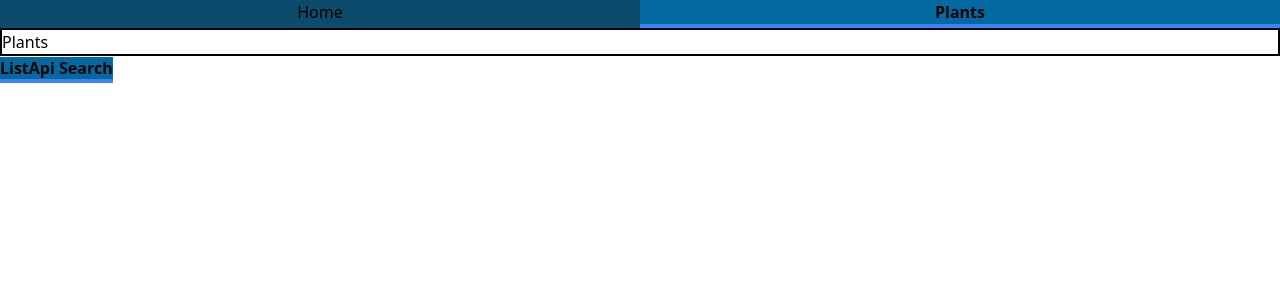
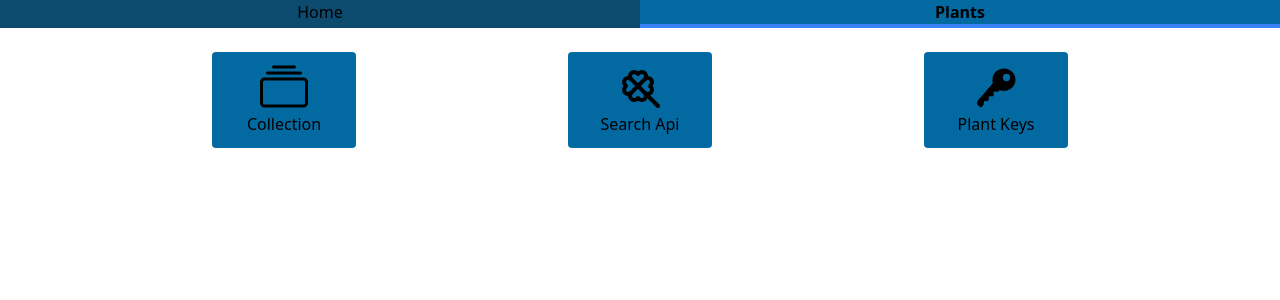
Before and after one commit to B-Musick/rooted-in-nature-web, a React (Vite) app: page /plants in a window 1280 px wide. Shown: the top 300 px of the page. Built offline with nearby package versions, Linux system fonts and the light colour scheme; no server answers.

Commit message:
Added plant page buttons component

```diff
--- /dev/null
+++ b/src/components/PageButton.jsx
@@ -0,0 +1,18 @@
+import { NavLink } from 'react-router-dom';
+
+function PageButton({ destination, text, children }) {
+    return(
+        <NavLink
+            to={destination}
+            className="bg-sky-700 text-center w-36 flex flex-col items-center p-3 rounded mt-6"
+        >
+            {children}
+            <div>
+                {text}
+            </div>
+        </NavLink>
+    )
+
+}
+
+export default PageButton;
--- a/src/pages/PlantPage.jsx
+++ b/src/pages/PlantPage.jsx
@@ -1,20 +1,22 @@
 import { NavLink } from 'react-router-dom';
+import PageButton from '../components/PageButton';
+import { TbClover2 } from "react-icons/tb";
+import { BsCollection } from "react-icons/bs";
+import { IoKeySharp } from "react-icons/io5";
 
 function PlantsPage() {
     return (
         <>
-            <div>
-                <div className="border-black border-2">Plants</div>
-                <div>
-                    <NavLink
-                        to="list"
-                        className="font-bold border-b-4 border-blue-500 bg-sky-700 w-full text-center"
-                    >List</NavLink>
-                    <NavLink
-                        to="api"
-                        className="font-bold border-b-4 border-blue-500 bg-sky-700 w-full text-center"
-                    >Api Search</NavLink>
-                </div>
+            <div className='flex justify-evenly flex-wrap'>
+                <PageButton destination="list" text="Collection">
+                    <BsCollection className="text-5xl" />
+                </PageButton>
+                <PageButton destination="api" text="Search Api">
+                    <TbClover2 className="text-5xl" />
+                </PageButton>
+                <PageButton destination="keys" text="Plant Keys">
+                    <IoKeySharp className="text-5xl" />
+                </PageButton>
             </div>
         </>
     )
--- /dev/null
+++ b/src/store/apis/plantsApi.js
@@ -0,0 +1,5 @@
+import { createApi } from '@reduxjs/toolkit/query/react';
+
+const plantsApi = createApi({
+    reducerPath: 'plants'
+})
```
